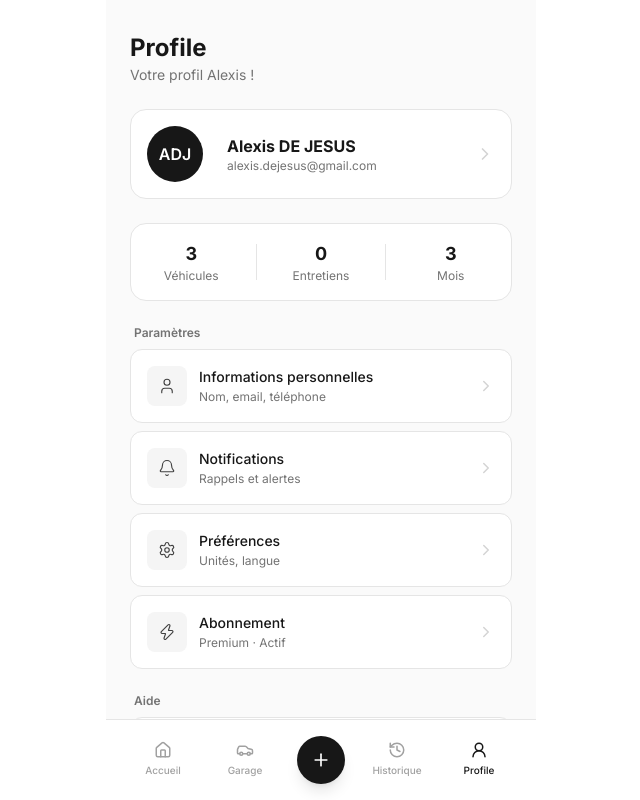
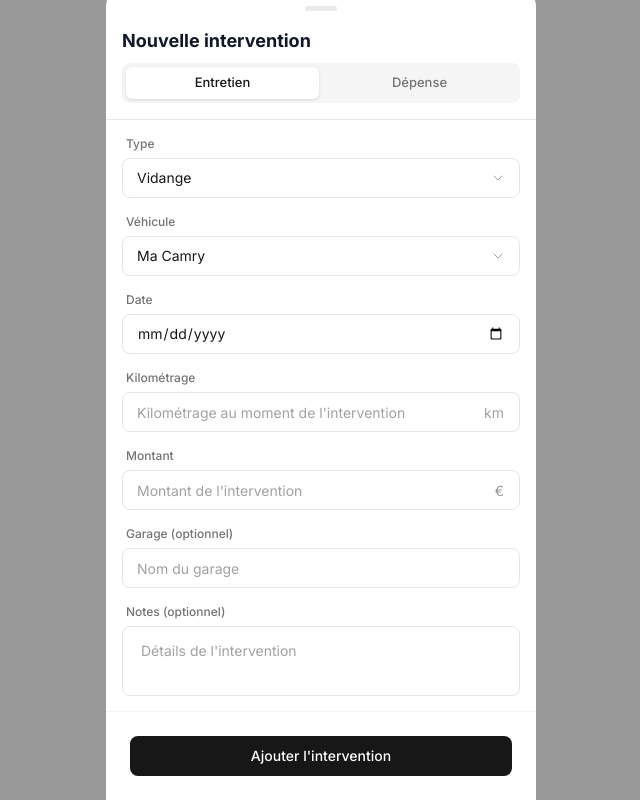
Before and after one commit to FlytziTv/MyDriveLog, a Next.js app: page /profile in a window 1280 px wide. Both pictures are taken after a click on the button 640 px from the left and 760 px from the top of the page. Shown: the top 800 px of the page, without its empty margins (319-959 px from the left). Built offline with nearby package versions, Linux system fonts and the light colour scheme.

Commit message:
feat: ajouter le composant AddDrawer pour la gestion des interventions et des dépenses

```diff
--- a/components/layout/NavBar.tsx
+++ b/components/layout/NavBar.tsx
@@ -1,23 +1,30 @@
 "use client";
 
+import { useState } from "react";
 import { NavBarItems } from "@/lib/navbar";
 import { NavBarProps } from "@/types";
 import { Plus } from "lucide-react";
 import Link from "next/link";
 import { usePathname } from "next/navigation";
+import AddDrawer from "../section/AddDrawer";
 
 export default function NavBar() {
+  const [open, setOpen] = useState(false);
   const leftItems = NavBarItems.slice(0, 2);
   const rightItems = NavBarItems.slice(2);
 
   return (
+    <>
       <div className="fixed max-w-[430px] mx-auto bottom-0 left-0 right-0 p-4 bg-white border-t border-neutral-200">
         <div className="flex items-center justify-around">
           {leftItems.map((item) => (
             <NavItem key={item.name} {...item} />
           ))}
 
-        <button className="w-12 h-12 rounded-full bg-neutral-900 flex items-center justify-center shadow-lg">
+          <button
+            onClick={() => setOpen(true)}
+            className="w-12 h-12 rounded-full bg-neutral-900 flex items-center justify-center shadow-lg"
+          >
             <Plus size={20} className="text-white" />
           </button>
 
@@ -26,6 +33,9 @@ export default function NavBar() {
           ))}
         </div>
       </div>
+
+      <AddDrawer open={open} setOpen={setOpen} />
+    </>
   );
 }
 
--- /dev/null
+++ b/components/section/AddDrawer.tsx
@@ -0,0 +1,157 @@
+"use client";
+
+import { useState } from "react";
+import { Drawer } from "vaul";
+import SegmentedControl from "../ui/SegmentedControl";
+import {
+  LabelBase,
+  InputBase,
+  SelectBase,
+  TextareaBase,
+  GroupInput,
+  InputUnit,
+} from "../ui/Input";
+import { ExpenseOptions, MaintenanceOptions } from "@/lib/category";
+import { VehicleOptions } from "@/lib/fake";
+
+const typeInter = [
+  { value: "maintenance", label: "Entretien" },
+  { value: "expense", label: "Dépense" },
+];
+
+export default function AddDrawer({
+  open,
+  setOpen,
+}: {
+  open: boolean;
+  setOpen: (open: boolean) => void;
+}) {
+  const [TypeInter, setTypeInter] = useState("maintenance");
+
+  return (
+    <Drawer.Root open={open} onOpenChange={setOpen}>
+      <Drawer.Portal>
+        <Drawer.Overlay className="fixed inset-0 bg-black/40" />
+        {/* <Drawer.Content className="bg-white flex flex-col fixed bottom-0 left-0 right-0 max-w-[430px] max-h-[82vh] rounded-t-[10px]"> */}
+        <Drawer.Content className="fixed bottom-0 left-0 right-0 max-w-[430px] mx-auto bg-white rounded-t-2xl outline-none">
+          {/* Title & type */}
+          <div className="w-full mx-auto overflow-auto p-4 rounded-t-sm border-b border-gray-200">
+            <Drawer.Handle />
+            {/* Title */}
+            <div className="flex flex-col gap-2">
+              <Drawer.Title className="font-bold text-lg text-gray-900 mt-4">
+                {TypeInter === "maintenance"
+                  ? "Nouvelle intervention"
+                  : "Nouvelle dépense"}
+              </Drawer.Title>
+              <SegmentedControl
+                value={TypeInter}
+                options={typeInter}
+                onChange={(v) => setTypeInter(v)}
+              />
+            </div>
+          </div>
+
+          {TypeInter === "maintenance" ? (
+            <form className="w-full mx-auto pb-26 flex flex-col gap-4 overflow-auto p-4 rounded-t-sm">
+              <GroupInput>
+                <LabelBase label="Type" />
+                <SelectBase options={MaintenanceOptions} />
+              </GroupInput>
+
+              <GroupInput>
+                <LabelBase label="Véhicule" />
+                <SelectBase options={VehicleOptions} />
+              </GroupInput>
+
+              <GroupInput>
+                <LabelBase label="Date" />
+                <InputBase type="date" />
+              </GroupInput>
+
+              <GroupInput>
+                <LabelBase label="Kilométrage" />
+                <InputUnit
+                  type="number"
+                  min={0}
+                  placeholder="Kilométrage au moment de l'intervention"
+                  unit="km"
+                />
+              </GroupInput>
+
+              <GroupInput>
+                <LabelBase label="Montant" />
+                <InputUnit
+                  type="number"
+                  min={0}
+                  placeholder="Montant de l'intervention"
+                  unit="€"
+                />
+              </GroupInput>
+
+              <GroupInput>
+                <LabelBase label="Garage (optionnel)" />
+                <InputBase placeholder="Nom du garage" />
+              </GroupInput>
+
+              <GroupInput>
+                <LabelBase label="Notes (optionnel)" />
+                <TextareaBase placeholder="Détails de l'intervention" />
+              </GroupInput>
+
+              <div className="fixed bottom-0 left-0 right-0 p-6 bg-white border-t border-neutral-100 max-w-[430px] mx-auto">
+                <button
+                  // disabled={!form.subject || !form.message || !form.email}
+                  className="w-full h-10 bg-neutral-900 text-white rounded-lg text-sm font-medium disabled:opacity-40 disabled:cursor-not-allowed transition-opacity"
+                >
+                  Ajouter l&apos;intervention
+                </button>
+              </div>
+            </form>
+          ) : (
+            <form className="w-full mx-auto pb-26 flex flex-col gap-4 overflow-auto p-4 rounded-t-sm">
+              <GroupInput>
+                <LabelBase label="Catégorie" />
+                <SelectBase options={ExpenseOptions} />
+              </GroupInput>
+
+              <GroupInput>
+                <LabelBase label="Véhicule" />
+                <SelectBase options={VehicleOptions} />
+              </GroupInput>
+
+              <GroupInput>
+                <LabelBase label="Date" />
+                <InputBase type="date" />
+              </GroupInput>
+
+              <GroupInput>
+                <LabelBase label="Montant" />
+                <InputUnit
+                  type="number"
+                  min={0}
+                  placeholder="Montant de la dépense"
+                  unit="€"
+                />
+              </GroupInput>
+
+              <GroupInput>
+                <LabelBase label="Notes (optionnel)" />
+                <TextareaBase placeholder="Détails de l'intervention" />
+              </GroupInput>
+
+              <div className="fixed bottom-0 left-0 right-0 p-6 bg-white border-t border-neutral-100 max-w-[430px] mx-auto">
+                <button
+                  // disabled={!form.subject || !form.message || !form.email}
+                  className="w-full h-10 bg-neutral-900 text-white rounded-lg text-sm font-medium disabled:opacity-40 disabled:cursor-not-allowed transition-opacity"
+                >
+                  Ajouter la dépense
+                </button>
+              </div>
+            </form>
+          )}
+        </Drawer.Content>
+      </Drawer.Portal>
+    </Drawer.Root>
+  );
+}
```
Lines whose indentation alone changed are shown as unchanged.
